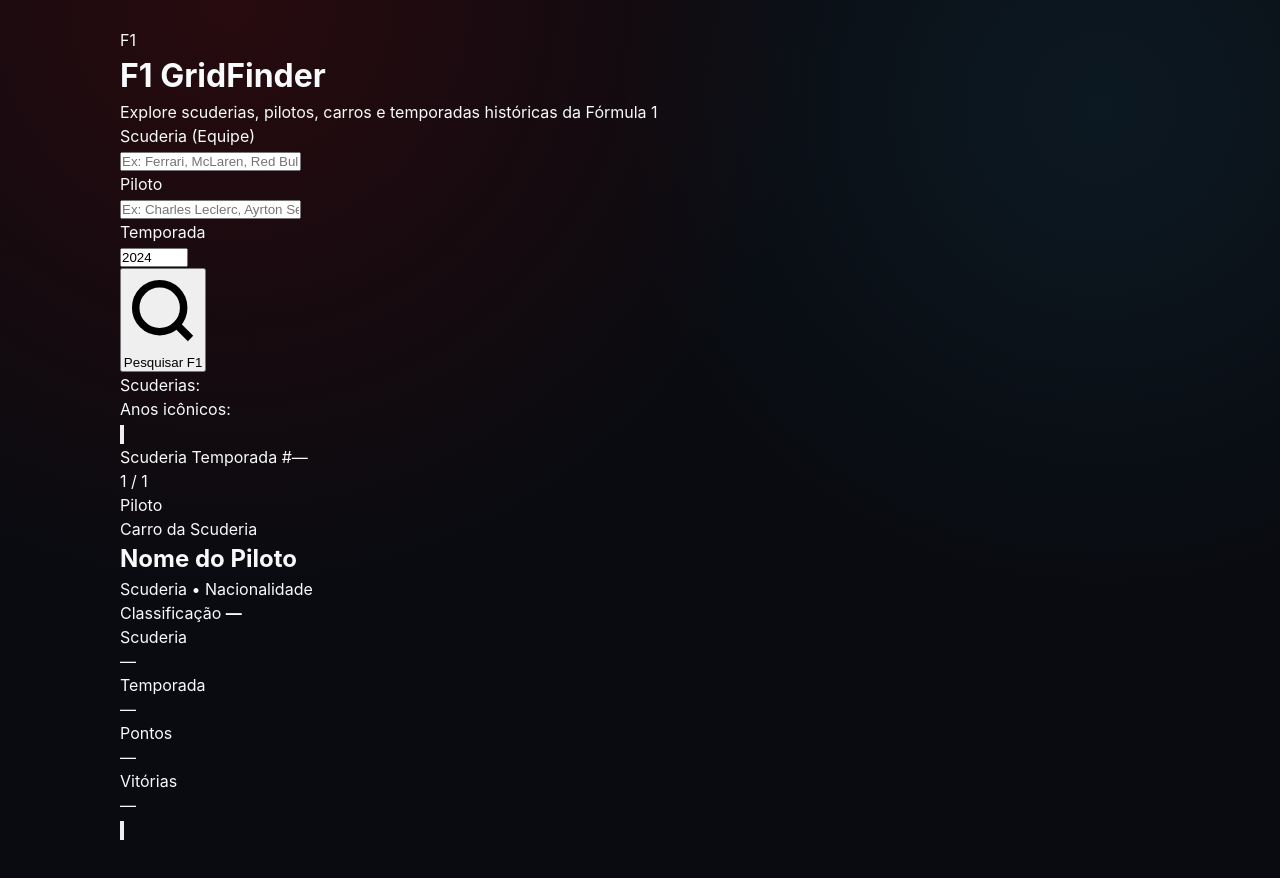
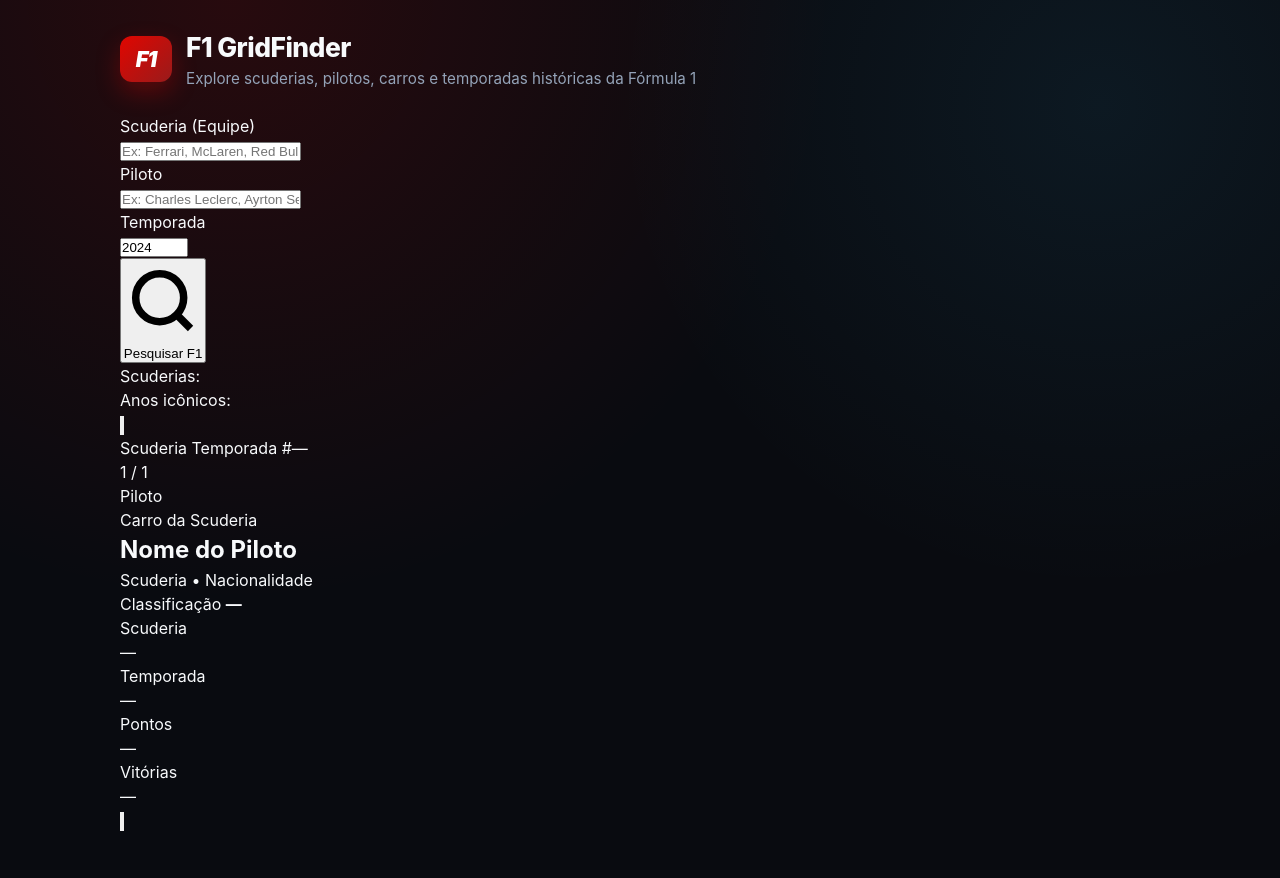
Before and after one commit to Heitor-Pi/formula1_encyclopedia, a plain HTML site: page index.html in a window 1280 px wide. Drawn offline with Linux system fonts and the light colour scheme; a script that the page names is missing.

Commit message:
style(header): style site header and F1 brand logo mark

```diff
--- a/style.css
+++ b/style.css
@@ -44,3 +44,41 @@ body {
   margin: 0 auto;
   padding: 28px 20px 48px;
 }
+
+/* Cabeçalho */
+.site-header {
+  margin-bottom: 24px;
+}
+
+.brand-logo {
+  display: flex;
+  align-items: center;
+  gap: 14px;
+}
+
+.logo-mark {
+  width: 52px;
+  height: 46px;
+  border-radius: 12px;
+  background: linear-gradient(135deg, #e10600, #991b1b);
+  display: grid;
+  place-items: center;
+  color: #fff;
+  font-weight: 900;
+  font-style: italic;
+  font-size: 1.35rem;
+  letter-spacing: -0.04em;
+  box-shadow: 0 10px 24px var(--accent-glow);
+  flex-shrink: 0;
+}
+
+.brand-logo h1 {
+  font-size: 1.65rem;
+  font-weight: 800;
+  letter-spacing: -0.02em;
+}
+
+.subtitle {
+  color: var(--text-secondary);
+  font-size: 0.95rem;
+}
```
